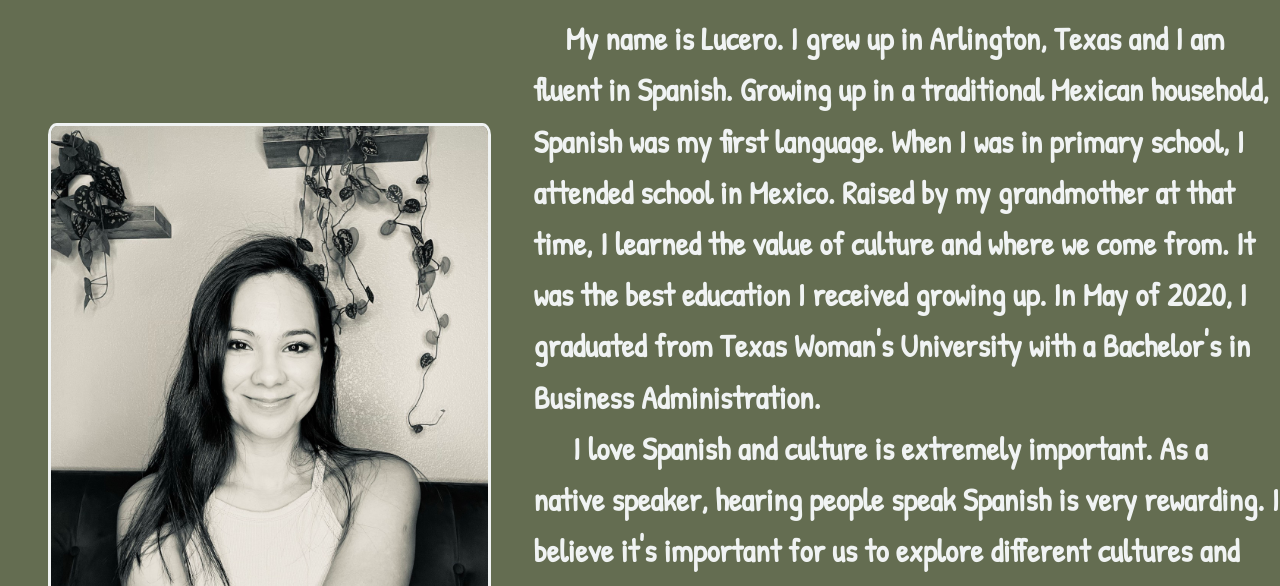
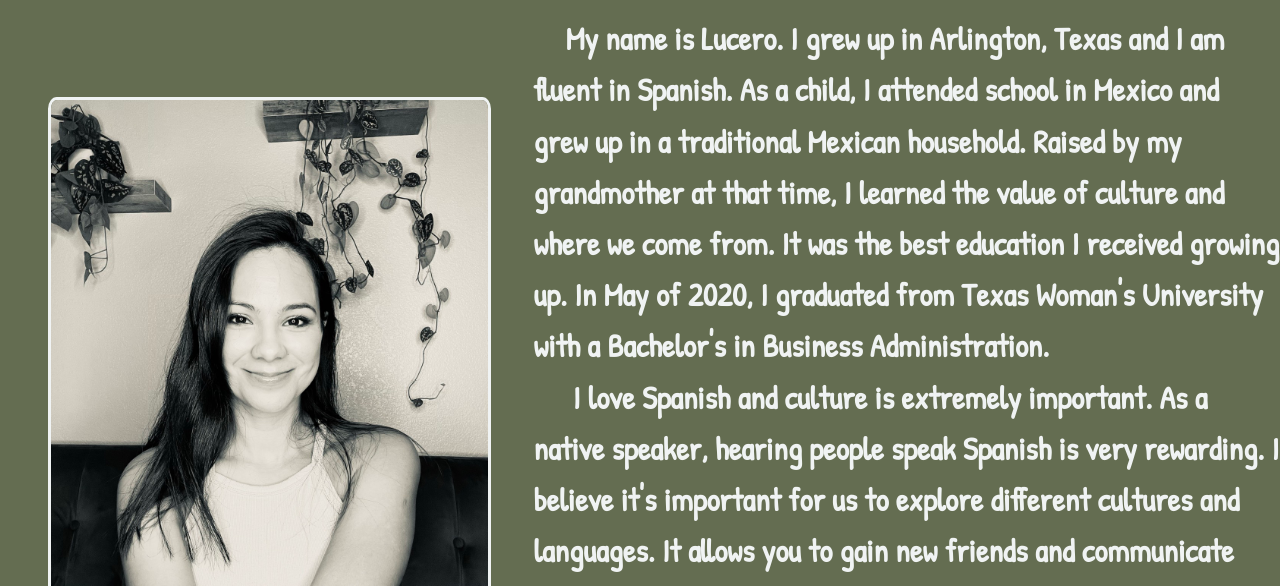
Before and after one commit to Lucyspanishowl/lucyspanishowl.github.io, a plain HTML site: page about.html in a window 1280 px wide. Shown: the part 214-800 px from the top of the page. Drawn offline with Linux system fonts and the light colour scheme.

Commit message:
Update about.html

```diff
--- a/about.html
+++ b/about.html
@@ -24,7 +24,7 @@
 	</div>
 	<div class="text">
 		<h2>Hey there!</h2>
-		<p>&emsp;My name is Lucero. I grew up in Arlington, Texas and I am fluent in Spanish. Growing up in a traditional Mexican household, Spanish was my first language. When I was in primary school, I attended school in Mexico. Raised by my grandmother at that time, I learned the value of culture and where we come from. It was the best education I received growing up. In May of 2020, I graduated from Texas Woman's University with a Bachelor's in Business Administration.</p>
+		<p>&emsp;My name is Lucero. I grew up in Arlington, Texas and I am fluent in Spanish. As a child, I attended school in Mexico and grew up in a traditional Mexican household. Raised by my grandmother at that time, I learned the value of culture and where we come from. It was the best education I received growing up. In May of 2020, I graduated from Texas Woman's University with a Bachelor's in Business Administration.</p>
 		<p>&emsp; I love Spanish and culture is extremely important. As a native speaker, hearing people speak Spanish is very rewarding. I believe it's important for us to explore different cultures and languages. It allows you to gain new friends and communicate with other parts of the world.</p>
 		<p>&emsp; My goal is to teach you Spanish the easiest way possible and guide you. Whether it is basic expressions or your goal is to communicate during a conversation, I can show you the way. We will start from the very beginning... ABC's and go from there.</p>
 		<br>
```
